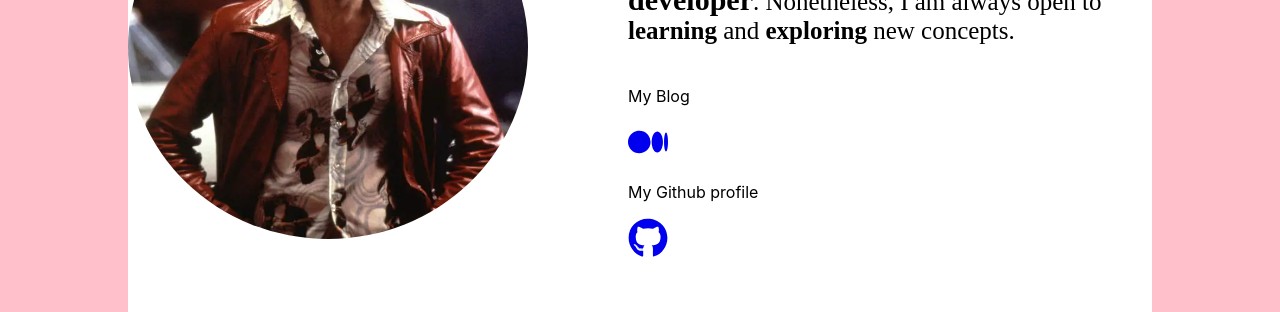
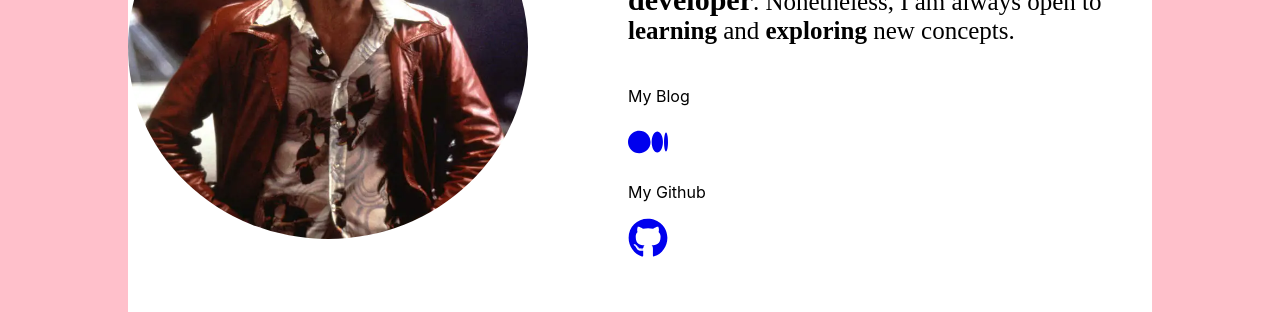
Before and after one commit to luqman9000/luqman-portfolio, a React (Create React App) app: page / in a window 1280 px wide. Shown: the part 373-685 px from the top of the page. Built offline with nearby package versions, Linux system fonts and the light colour scheme; a web font is replaced by a local one.

Commit message:
Fix able to click the whole line

```diff
--- a/src/components/FirstPart/components/Intro/components/Greet.jsx
+++ b/src/components/FirstPart/components/Intro/components/Greet.jsx
@@ -24,15 +24,19 @@ const Greet = () => {
             <p style={{ fontFamily: "Thasadith", fontSize:"25px" }}>
                 My name is <b style={{ fontFamily: "Thasadith", fontSize:"30px" }}>Muhammad Luqman</b>. I have a passion for all things <b style={{ fontFamily: "Thasadith", fontSize:"30px" }}>tech</b>, and I work as a <b style={{ fontFamily: "Thasadith", fontSize:"30px" }}>developer</b>. Nonetheless, I am always open to <b style={{ fontFamily: "Thasadith" }}>learning</b> and <b style={{ fontFamily: "Thasadith" }}>exploring</b> new concepts.
             </p>
-            <div className="medium" style={{ display: 'flex', flexDirection: matches ? 'column' : 'row', justifyContent: matches ? 'initial' : 'center', gap: matches ? '0px' : '10px' }}>
-                {matches && <p>My Blog</p>}
-                <a href="https://github.com/luqman9000" aria-label="Medium Blog">
-                    <BsMedium size={40}/>
-                </a>
-                {matches && <p>My Github profile</p>}
-                <a href="https://github.com/luqman9000" aria-label="Github">
-                    <FaGithub size={40}/>
-                </a>
+            <div className="medium" style={{ display: 'flex', flexDirection: matches ? 'column' : 'row', justifyContent: matches ? 'normal' : 'center', gap: matches ? '0px' : '10px' }}>
+                {matches && <div><p>My Blog</p></div>}
+                <div>
+                    <a href="https://medium.com/@luqmanhal9000" aria-label="Medium Blog" target="_blank" rel="noreferrer">
+                        <BsMedium size={40}/>
+                    </a>
+                </div>
+                {matches && <div><p>My Github</p></div>}
+                <div>
+                    <a href="https://github.com/luqman9000" aria-label="Github" target="_blank" rel="noreferrer">
+                        <FaGithub size={40}/>
+                    </a>
+                </div>
             </div>
         </div>
     )
```
